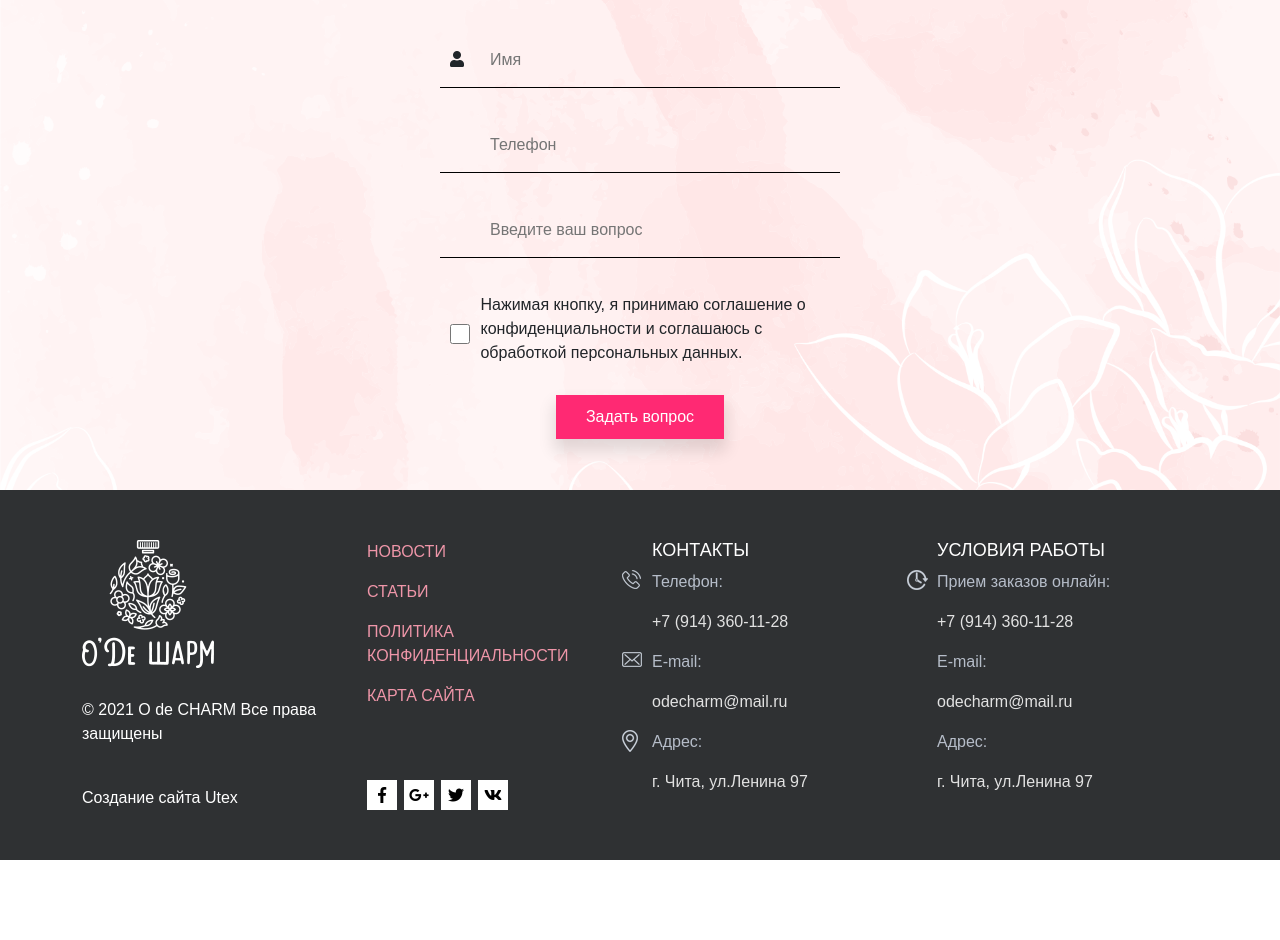
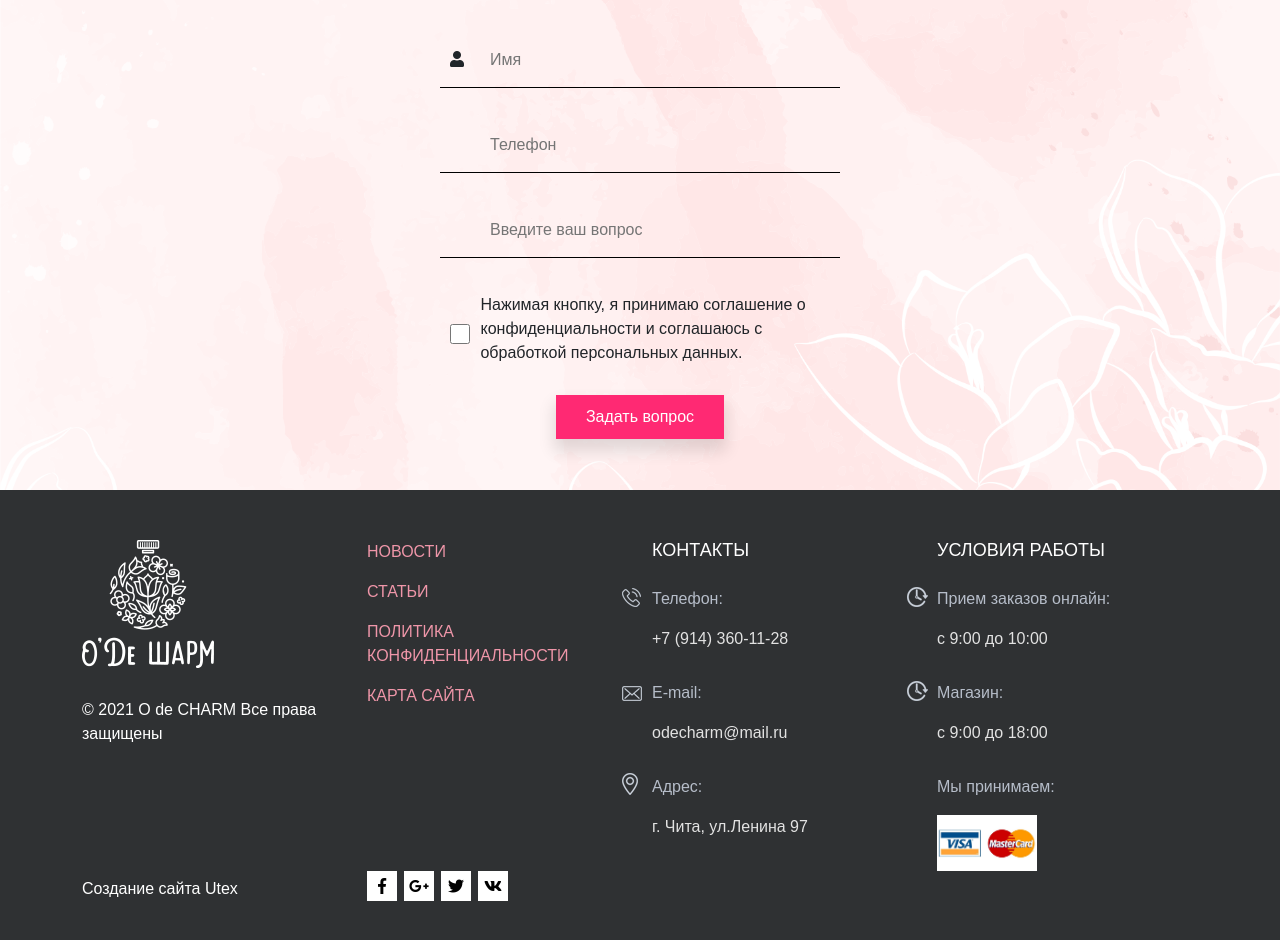
Before and after one commit to Bahram101/shop_parfum, a website: page index.html in a window 1280 px wide. Shown: the part 6234-7174 px from the top of the page. Before the commit the page ends 7094 px from the top, so only its background shows below. Drawn offline with nearby package versions, Linux system fonts and the light colour scheme; files whose address does not match are found by name.

Commit message:
main page finish

```diff
--- a/index.html
+++ b/index.html
@@ -946,15 +946,15 @@
                 <h3>Условия работы</h3>
                 <div class="col-item">
                     <p class="getOrder">Прием заказов онлайн:</p>
-                    <p>+7 (914) 360-11-28</p>
+                    <p>с 9:00 до 10:00</p>
                 </div>
                 <div class="col-item">
-                    <p class="email">E-mail:</p>
-                    <p>odecharm@mail.ru</p>
+                    <p class="getOrder">Магазин:</p>
+                    <p>с 9:00 до 18:00</p>
                 </div>
-                <div class="col-item">
-                    <p>Адрес:</p>
-                    <p>г. Чита, ул.Ленина 97</p>
+                <div class="col4 col-item">
+                    <p>Мы принимаем:</p>
+                    <p><img src="./img/visa.jpg" alt=""></p>
                 </div>
             </div>
         </div>
--- a/scss/style.scss
+++ b/scss/style.scss
@@ -640,7 +640,7 @@ section{
             li{
                 color:#B9B9B9;
                 &:before{
-                    content:"";
+                    //content:"";
                     position:absolute;
                     width:8px;
                     height:8px;
@@ -713,6 +713,10 @@ footer{
             color:white;
             text-transform: uppercase;
             font-size: 18px;
+            margin-bottom: 25px;
+        }
+        .col-item{
+            margin-bottom: 30px;
         }
     }
     .col1{
@@ -749,7 +753,11 @@ footer{
             }
         }
     }
-
+    .col4{
+        img{
+            width:100px;
+        }
+    }
     .contacts{
         p:first-child{
             color:#B6BDC9;
@@ -763,6 +771,7 @@ footer{
                 content: url(../img/phone.png);
                 position: absolute;
                 left: -30px;
+                bottom:-3px;
             }
         }
         .mail{
@@ -771,6 +780,7 @@ footer{
                 content: url(../img/mail.png);
                 position: absolute;
                 left: -30px;
+                bottom:-3px;
             }
         }
         .address{
@@ -779,6 +789,7 @@ footer{
                 content: url(../img/address.png);
                 position: absolute;
                 left: -30px;
+                bottom:-3px;
             }
         }
 
@@ -796,6 +807,7 @@ footer{
                 content: url(../img/getOrder.png);
                 position: absolute;
                 left: -30px;
+                bottom:-3px;
             }
         }
     }
```
Also changed, not shown: css/style.css, img/visa.jpg (added).
